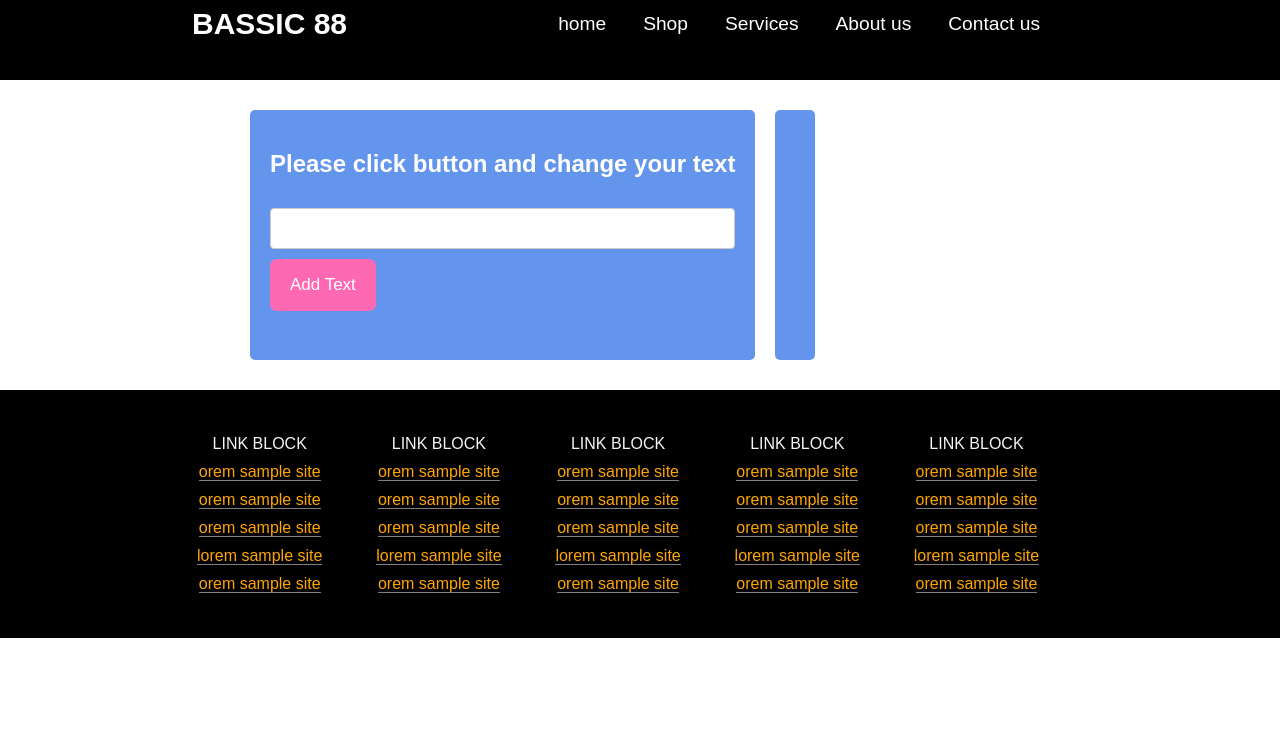
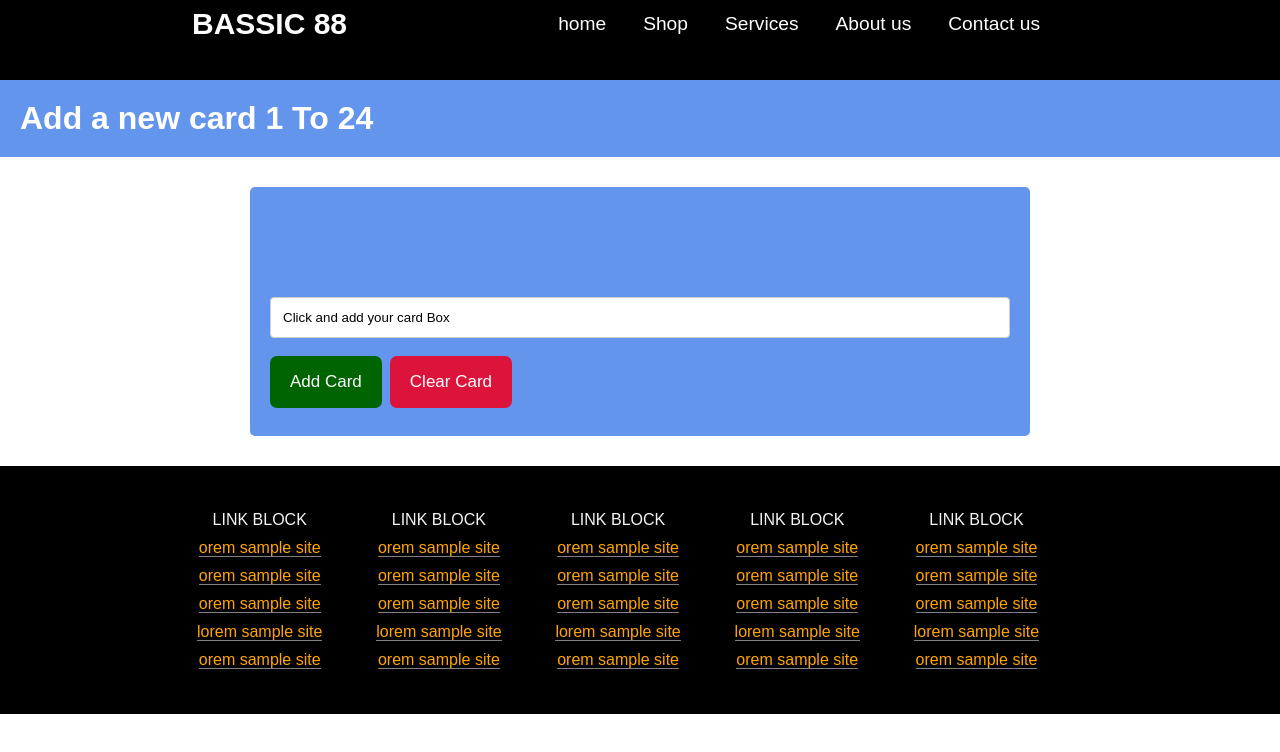
Before and after one commit to kumarthapa/project-in-react, a React (Create React App) app: page /shop in a window 1280 px wide. Shown: the top 752 px of the page. Built offline with nearby package versions, Linux system fonts and the light colour scheme.

Commit message:
25 may 2021 2nd, Pro
This is my card box project in react js redux

```diff
--- a/src/component/pages/Shop.js
+++ b/src/component/pages/Shop.js
@@ -1,11 +1,12 @@
 import React, { Component } from 'react';
 import { connect } from "react-redux";
 import { addTotext } from "../../services/action/actions";
+import Studentdata from "./Studentdata"
 class Shop extends Component {
   constructor(props) {
     super(props)
     this.state = {
-      name: [],
+      name: ['Click and add your card Box'],
       Newname:[]
     }
   }
@@ -23,20 +24,32 @@ class Shop extends Component {
     }
   }
 
+  onClearHandler = () =>{
+    this.setState({Newname: []})
+  }
   render() {
+
     return (
       <>
-        <div style={{ display: 'flex', width: '800px', margin: '30px auto' }}>
-          <div style={{ padding: '20px', color: 'white', backgroundColor: 'cornflowerblue', borderRadius: '5px', margin: 'auto 10px', height: '250px' }}>
-            <h2 style={{ margin: '10px 0', padding: '10px 0' }}>Please click button and change your text</h2>
+      <Studentdata/>
+        <div style={{width: '800px', margin: '30px auto' }}>
+          <div style={{ padding: '20px', color: 'white', backgroundColor: 'cornflowerblue', borderRadius: '5px', margin: 'auto 10px'}}>
+          <div style={{ padding: '20px', backgroundColor: 'cornflowerblue', borderRadius: '5px', margin: 'auto 10px'}}>
+          <div style={{ margin: '10px 0', padding: '10px 0',display:'flex', flexWrap:'wrap'}}>
+            {this.state.Newname.map((uName,index)=>{return <p key={index} style={{margin:'5px', padding:'20px',
+            backgroundColor:'yellowgreen', textAlign:'center', borderRadius:'4px', width:'100px'}}>{index+1}</p>})}
+            </div>
+          </div>
             <input type="text" name="name" onChange={this.onchangeHandler} style={{ margin: '10px 0', padding: '10px 7' }} value={this.state.name} />
 
-            <button onClick={this.onClickHandler} style={{ padding: '16px 20px', backgroundColor: 'hotpink', color: 'white', borderRadius: '7px', border: 'none', fontSize: '17px' }}>Add Text</button>
+            <button onClick={this.onClickHandler} style={{ padding: '16px 20px', backgroundColor: 'darkgreen', color: 'white',
+            borderRadius: '7px', border: 'none', fontSize: '17px' }}>Add Card </button>
+
+            <button onClick={this.onClearHandler}  style={{ padding: '16px 20px', margin:'8px', backgroundColor: 'crimson', color: 'white',
+            borderRadius: '7px', border: 'none', fontSize: '17px' }}>Clear Card</button>
 
           </div>
-          <div style={{ padding: '20px', color: 'white', backgroundColor: 'cornflowerblue', borderRadius: '5px', margin: 'auto 10px', height: '250px' }}>
-          <h3 style={{ margin: '10px 0', padding: '10px 0',display:'flex', flexDirection:'column'}}>{this.state.Newname.map((uName,index)=>{return <p key={index}>{uName}</p>})}</h3>
-          </div>
+
         </div>
       </>
     );
--- /dev/null
+++ b/src/component/pages/Studentdata.js
@@ -0,0 +1,21 @@
+import React from 'react'
+import { connect } from "react-redux";
+import { addTotext } from "../../services/action/actions";
+const Studentdata = (props) => {
+    //console.log("reducer data", props.sudentdata)
+    return (
+        <div style={{backgroundColor:'cornflowerblue', padding:'20px', color:'white'}}>
+            <h1>Add a new card {props.sudentdata}</h1>
+        </div>
+    )
+}
+
+
+
+const mapStateToProps = (state) => ({
+    sudentdata: state.cardItems.Cardbox
+  });
+  const mapDispatchToProps = (dispatch) => ({
+    // addTotextHandler: (data) => dispatch(addTotext(data))
+  });
+  export default connect(mapStateToProps, mapDispatchToProps)(Studentdata);
--- a/src/services/reducers/reducer.js
+++ b/src/services/reducers/reducer.js
@@ -2,8 +2,8 @@
 import {ADD_TO_TEXT} from "../constants";
 const initialState = {
   username:[],
+  Cardbox:['1 To 24']
 };
-
 export default function cardItems(state = initialState, action) {
   switch (action.type) {
       case ADD_TO_TEXT:
```
